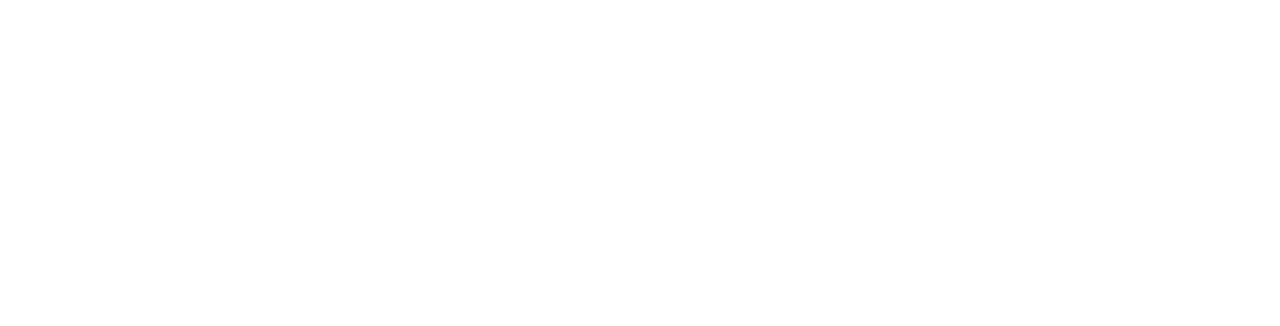
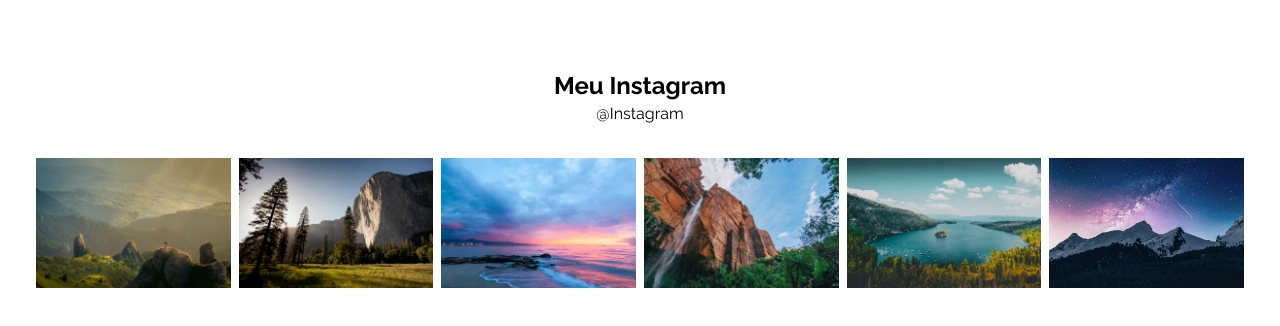
Before and after one commit to ThiagoPalhares77/-photography-website, a Next.js app: page / in a window 1280 px wide. Shown: the part 1480-1806 px from the top of the page. Before the commit the page ends 1454 px from the top, so only its background shows below. Built offline with nearby package versions, Linux system fonts and the light colour scheme.

Commit message:
Feat: Instagram and IntagramImg

```diff
--- a/components/Instagram.tsx
+++ b/components/Instagram.tsx
@@ -1,5 +1,25 @@
 import React from 'react'
+import Img1 from '../public/img1.jpeg'
+import Img2 from '../public/img2.jpeg'
+import Img3 from '../public/img3.jpeg'
+import Img4 from '../public/img4.jpeg'
+import Img5 from '../public/img5.jpeg'
+import Img6 from '../public/img6.jpeg'
+import { InstagramImg } from './Instagramimg'
 
 export const Instagram = () => {
-  return <div>Instagram</div>
+  return (
+    <div className="max-w-[1240px] mx-auto text-center py-24">
+      <p className="text-2xl font-bold">Meu Instagram</p>
+      <p className="pb-4">@Instagram</p>
+      <div className="grid grid-cols-2 md:grid-cols-3 lg:grid-cols-6 gap-2 p-4">
+        <InstagramImg socialImg={Img1} />
+        <InstagramImg socialImg={Img2} />
+        <InstagramImg socialImg={Img3} />
+        <InstagramImg socialImg={Img4} />
+        <InstagramImg socialImg={Img5} />
+        <InstagramImg socialImg={Img6} />
+      </div>
+    </div>
+  )
 }
--- a/components/Instagramimg.tsx
+++ b/components/Instagramimg.tsx
@@ -0,0 +1,22 @@
+import Image from 'next/image'
+import React from 'react'
+import { FaInstagram } from 'react-icons/fa'
+
+export const InstagramImg = ({ socialImg }) => {
+  return (
+    <div className="relative">
+      <Image
+        src={socialImg}
+        alt=""
+        className="w-full h-full"
+        layout="responsive"
+      />
+      {/* Overlay */}
+      <div className="flex justify-center items-center absolute top-0 bottom-0 right-0 left-0 hover:bg-black/50 group">
+        <p className="text-gray-300 hidden group-hover:block">
+          <FaInstagram size={30} />
+        </p>
+      </div>
+    </div>
+  )
+}
--- a/pages/index.tsx
+++ b/pages/index.tsx
@@ -1,6 +1,7 @@
 import Head from 'next/head'
 import Image from 'next/image'
 import { Hero } from '../components/Hero'
+import { Instagram } from '../components/Instagram'
 import { Slider } from '../components/Slider'
 import { SliderData } from '../components/SliderData'
 
@@ -17,6 +18,7 @@
         message="Exemplo de frase para fotográfos"
       />
       <Slider slides={SliderData} />
+      <Instagram />
     </div>
   )
 }
```
